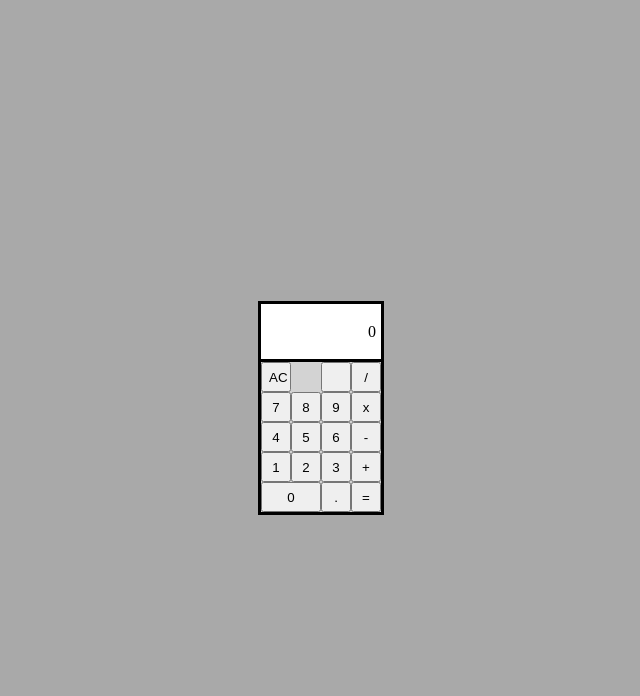
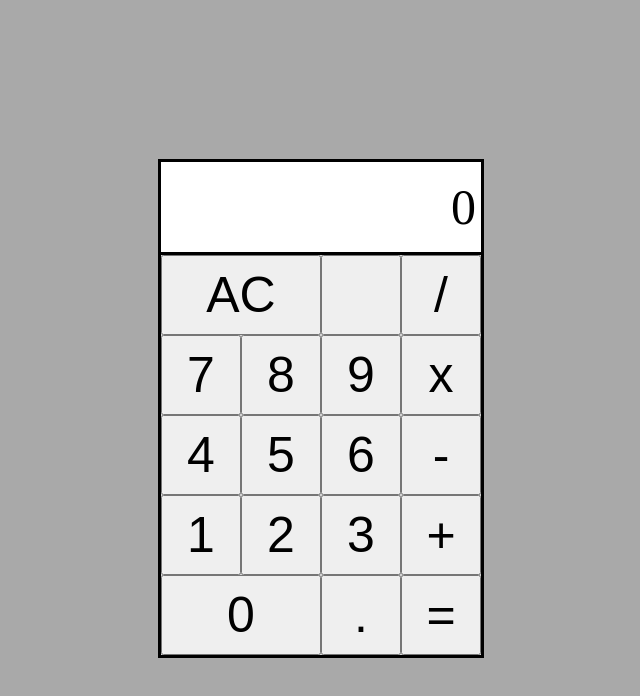
Before and after one commit to Qwarkeh/js-calculator, a plain HTML site: page index.html in a window 1280 px wide. Shown: the whole page, without its empty margins (319-959 px from the left). Drawn offline with Linux system fonts and the light colour scheme.

Commit message:
made UI much bigger

```diff
--- a/styles.css
+++ b/styles.css
@@ -8,8 +8,9 @@ body {
 }
 
 .button {
-    height: 30px;
-    width: 30px;
+    height: 80px;
+    width: 80px;
+    font-size: 50px;
 }
 
 
@@ -23,8 +24,9 @@ body {
     display: flex;
     justify-content: end;
     align-items: center;
-    height: 45px;
+    height: 80px;
     padding: 5px;
+    font-size: 50px;
 }
 
 .keys {
@@ -50,11 +52,11 @@ body {
 }
 
 .zero,
-.AC {
-    width: 60px;
+#AC {
+    width: 160px;
 }
 
 .blank {
-    height: 30px;
-    width: 30px;
+    height: 80px;
+    width: 80px;
 }
```
